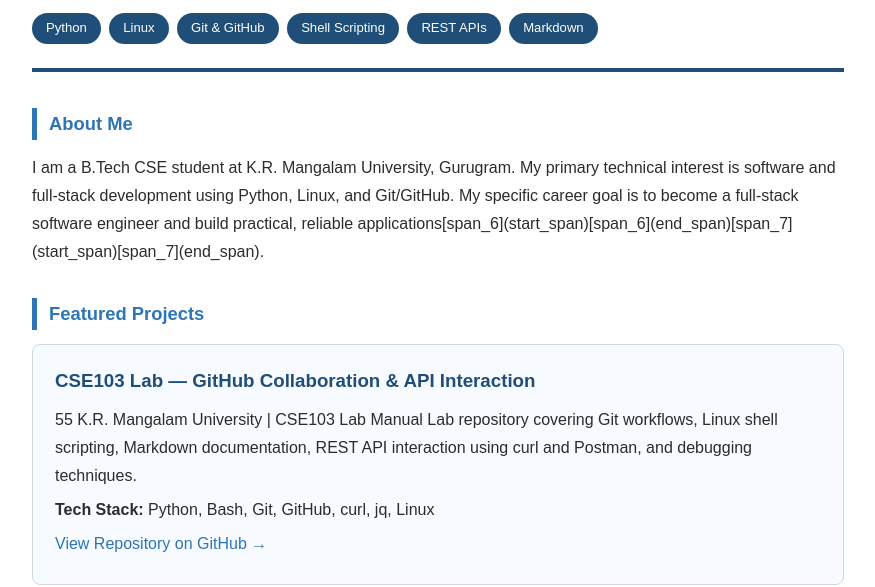
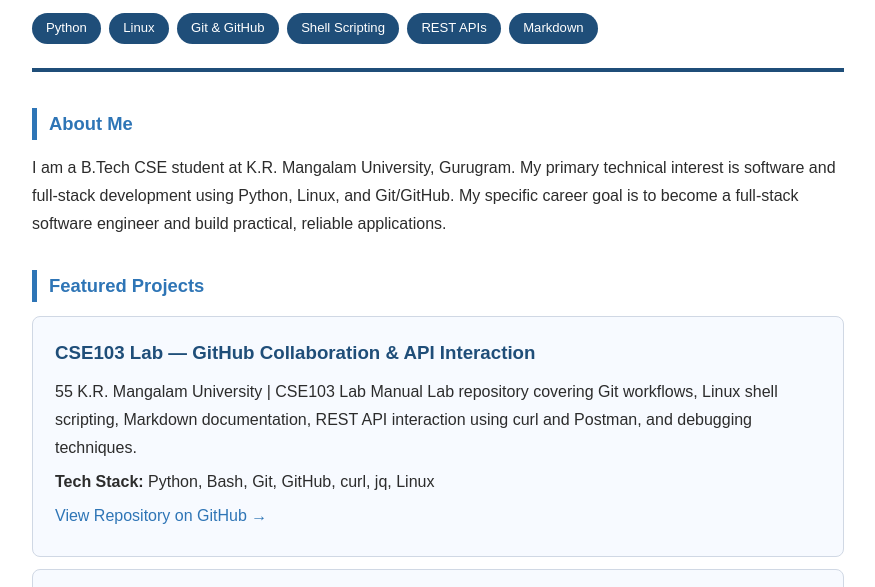
Before and after one commit to srishtiwadhwa1811-png/All-Projects, a plain HTML site: page index.html in a window 1280 px wide. Shown: the part 141-728 px from the top of the page, without its empty margins (202-1077 px from the left). Drawn offline with Linux system fonts and the light colour scheme.

Commit message:
Update index.html

```diff
--- a/index.html
+++ b/index.html
@@ -65,7 +65,7 @@ text-align: center; font-size: 0.82rem; color: #888;
 </header>
 <h2>About Me</h2>
 <p>
-I am a B.Tech CSE student at K.R. Mangalam University, Gurugram. My primary technical interest is software and full-stack development using Python, Linux, and Git/GitHub. My specific career goal is to become a full-stack software engineer and build practical, reliable applications[span_6](start_span)[span_6](end_span)[span_7](start_span)[span_7](end_span).
+I am a B.Tech CSE student at K.R. Mangalam University, Gurugram. My primary technical interest is software and full-stack development using Python, Linux, and Git/GitHub. My specific career goal is to become a full-stack software engineer and build practical, reliable applications.
 </p>
 <h2>Featured Projects</h2>
 <div class="card">
```
